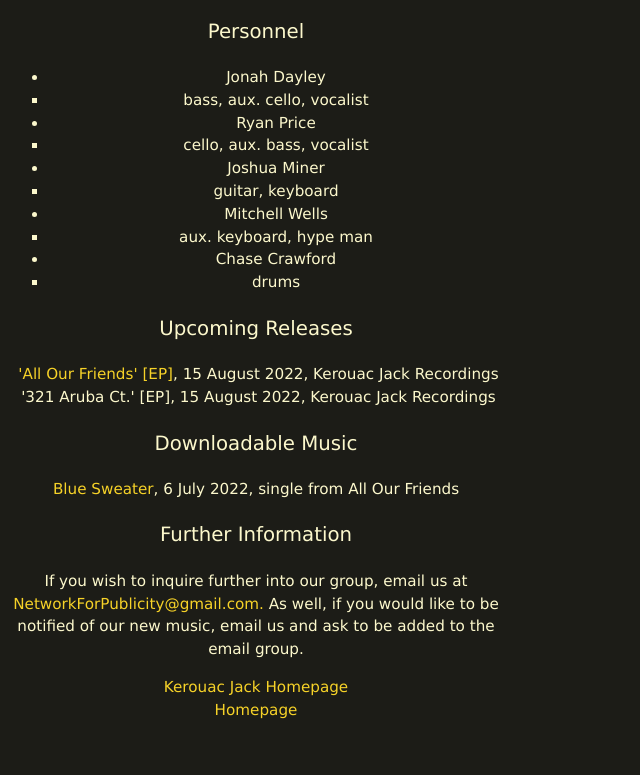
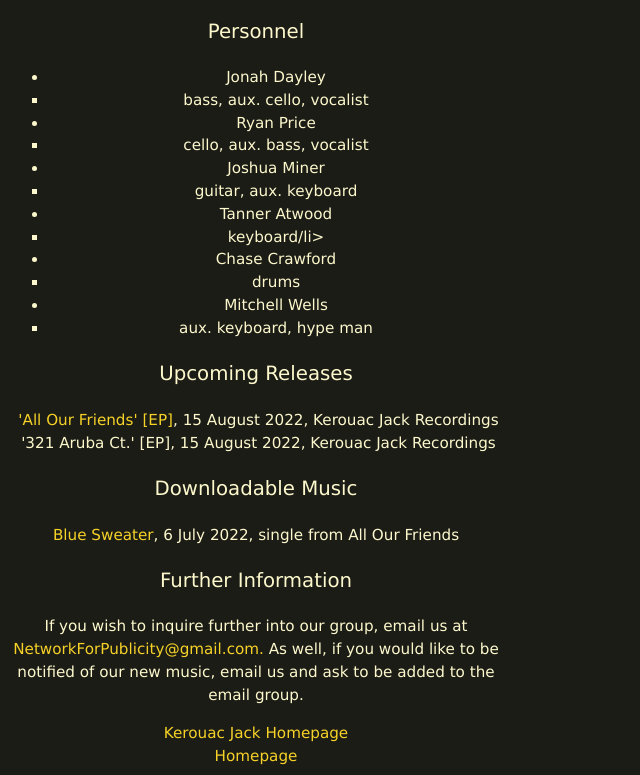
Before and after one commit to Georg-F/Georg-F.github.io, a plain HTML site: page dab.html in a window 1280 px wide. Shown: the part 112-887 px from the top of the page, without its empty margins (0-640 px from the left). Before the commit the page ends 842 px from the top, so only its background shows below. Drawn offline with Linux system fonts and the light colour scheme.

Commit message:
Update dab.html

```diff
--- a/dab.html
+++ b/dab.html
@@ -24,11 +24,13 @@
     <li>Ryan Price</li>
     <li class = "special-list-item">cello, aux. bass, vocalist</li>
     <li>Joshua Miner</li>
-    <li class = "special-list-item">guitar, keyboard</li>
+    <li class = "special-list-item">guitar, aux. keyboard</li>
+    <li>Tanner Atwood</li>
+    <li class = "special-list-item">keyboard/li>
+    <li>Chase Crawford</li>
+    <li class = "special-list-item">drums</li>
     <li>Mitchell Wells</li>
     <li class = "special-list-item">aux. keyboard, hype man</li>
-    <li>Chase Crawford</li>
-    <li class = "special-list-item">drums</li>
 	</ul>
 		 <p class = "title">
 			Upcoming Releases
```
